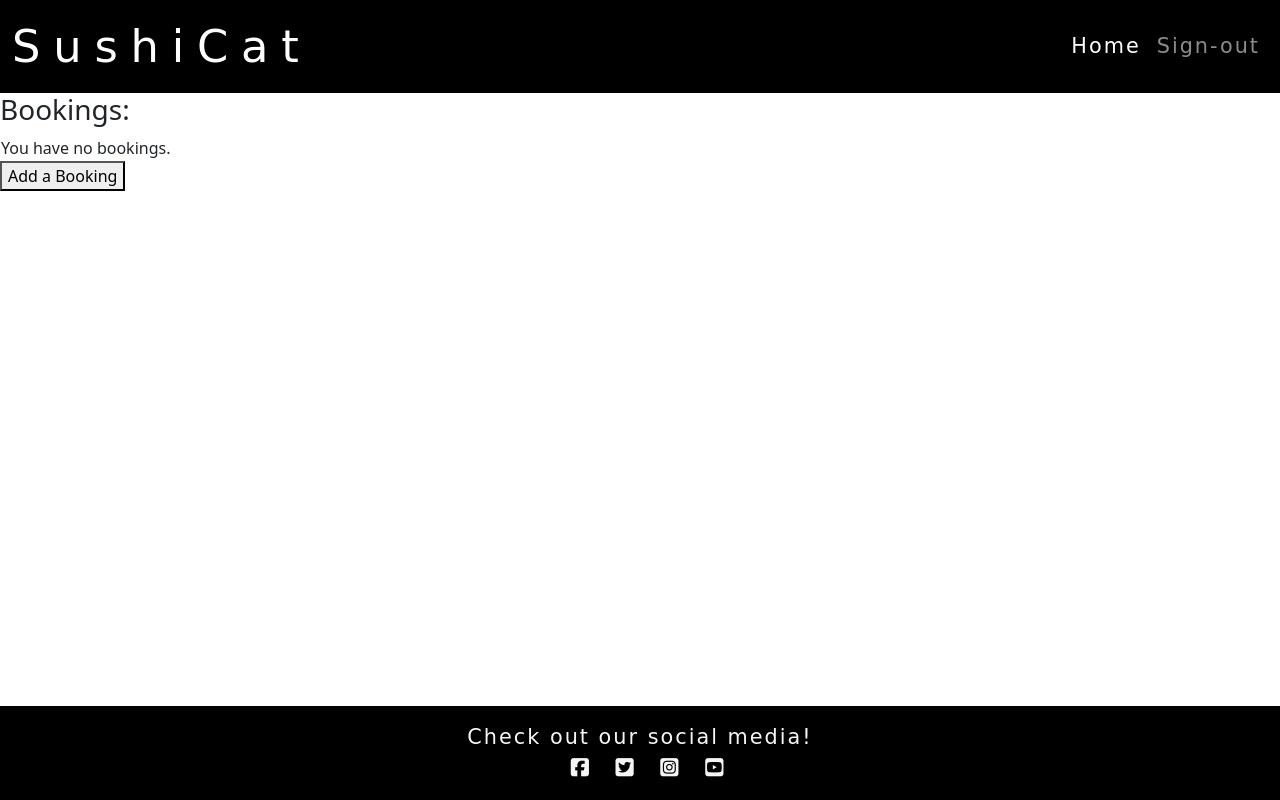
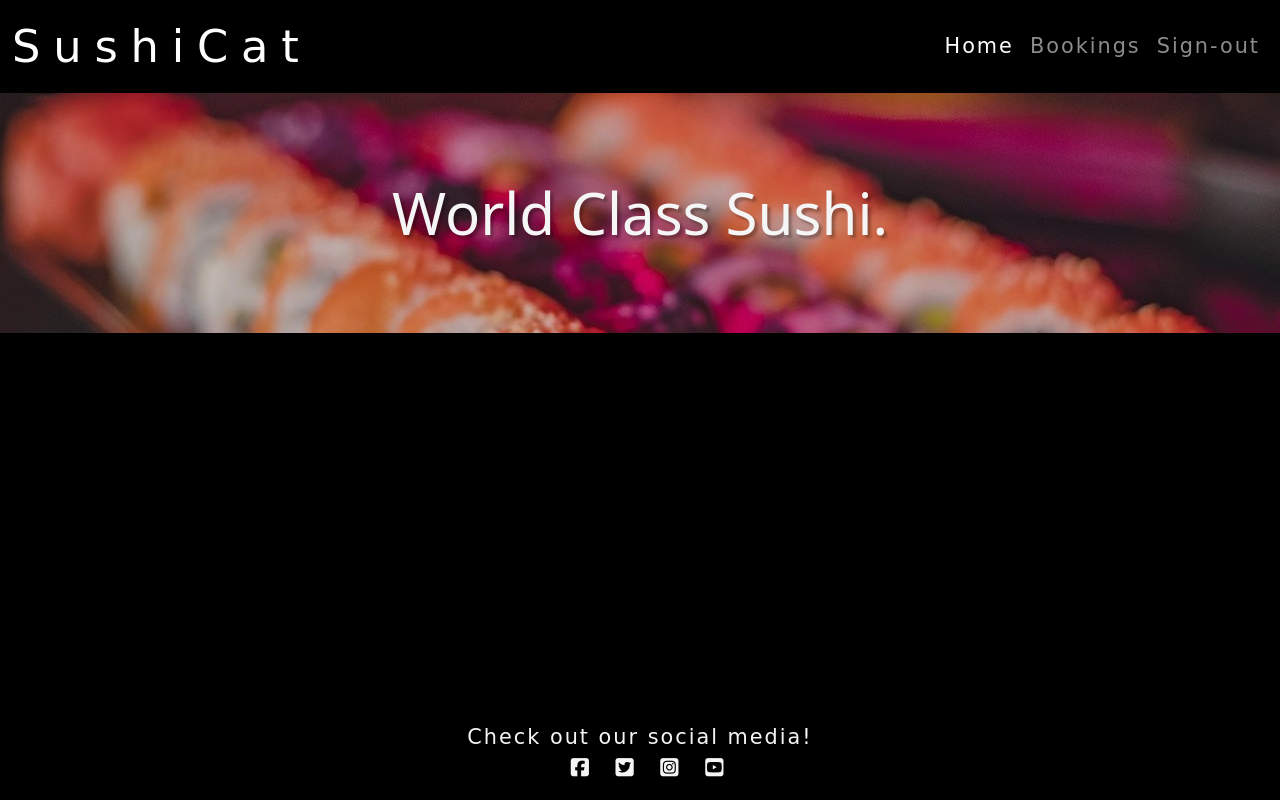
Before and after one commit to MadeleineWalder/SushiCat, a Django app: page / in a window 1280 px wide. Run offline with Django 3.2, Linux system fonts and the light colour scheme; the visitor is signed in with stand-in values (Sample User, id 1); data that the repository does not hold is empty; some libraries are stand-ins or nearby versions; some web fonts are replaced.

Commit message:
Add hero image and caption with styling. Begin styling body and forms for all pages.

```diff
--- a/restaurant/templates/restaurant/restaurant_bookings.html
+++ b/restaurant/templates/restaurant/restaurant_bookings.html
@@ -2,83 +2,11 @@
 {% block homepageactive %} active {% endblock %}
 {% block content %}
 
-<div>
-    {% if user.is_authenticated %}
+<div class="masthead">
+    <div class="color-overlay d-flex justify-content-center align-items-center">
+        <h1>World Class Sushi.</h1>
 
-    <h3>Bookings:</h3>
-    <table>
-        {% for booking in bookings %}
-        {% if booking.customer == user %}
-        <tr>
-            <td>Name:</td>
-            <td> {{ booking.booking_name }} </td>
-        </tr>
-        <tr>
-            <td>Date:</td>
-            <td> {{ booking.date }} </td>
-        </tr>
-        <tr>
-            <td>Time:</td>
-            <td> {{ booking.time }} </td>
-        </tr>
-        <tr>
-            <td>People:</td>
-            <td>{{ booking.number_of_people }}</td>
-        </tr>
-        <tr>
-            <td>
-                <a href="/edit/{{ booking.id }}">
-                    <button>Edit</button>
-                </a>
-            </td>
-            <td>
-                <!-- Button trigger modal -->
-                <button type="button" class="btn btn-primary" data-bs-toggle="modal" data-bs-target="#modal-{{booking.id}}">
-                    Delete
-                </button>
-
-                <!-- Modal -->
-                <div class="modal fade" id="modal-{{booking.id}}" tabindex="-1" aria-labelledby="deleteModalLabel"
-                    aria-hidden="true">
-                    <div class="modal-dialog">
-                        <div class="modal-content">
-                            <div class="modal-header">
-                                <h5 class="modal-title" id="deleteModalLabel">Delete</h5>
-                                <button type="button" class="btn-close" data-bs-dismiss="modal"
-                                    aria-label="Close"></button>
-                            </div>
-                            <div class="modal-body">
-                                Are you sure you want to delete this booking?
-                            </div>
-                            <div class="modal-footer">
-                                <button type="button" class="btn btn-secondary" data-bs-dismiss="modal">Cancel</button>
-                                <a href="{% url 'delete_booking' booking.id %}">
-                                    <button type="button" class="btn btn-primary">Delete</button>
-                                </a>
-                            </div>
-                        </div>
-                    </div>
-                </div>
-            </td>
-        </tr>
-        {% endif %}
-        {% empty %}
-        <tr>
-            <td>You have no bookings.</td>
-        </tr>
-        {% endfor %}
-    </table>
-    <a href="/add">
-        <button>Add a Booking</button>
-    </a>
-
-    {% else %}
-
-    <a href="{% url 'account_login' %}">
-        <button>Login to book.</button>
-    </a>
-
-    {% endif %}
+    </div>
 </div>
 
 {%endblock%}
--- a/restaurant/views.py
+++ b/restaurant/views.py
@@ -47,3 +47,11 @@ def delete_booking(request, booking_id):
     booking = get_object_or_404(Booking, id=booking_id)
     booking.delete()
     return redirect('get_bookings_list')
+
+
+def view_booking(request):
+    bookings = Booking.objects.all()
+    context = {
+        'bookings': bookings
+    }
+    return render(request, 'restaurant/view_booking.html', context)
--- a/static/css/style.css
+++ b/static/css/style.css
@@ -20,6 +20,60 @@
     letter-spacing: 2px;
 }
 
+body {
+    background-color: black !important;
+}
+
+/* Hero Image */
+
+.masthead {
+    background-image: url(/static/images/sushi1medium2.jpg);
+    background-size: cover;
+    min-height: 80vh;
+    position: relative;
+    color: whitesmoke;
+    text-shadow: 3px 3px 3px rgba(0, 0, 0, .3);
+}
+
+h1 {
+    font-size: 4rem !important;
+    margin-bottom: 0 !important;
+}
+
+.color-overlay {
+    position: absolute;
+    width: 100%;
+    height: 100%;
+    background-color: rgba(0, 0, 0, .2);
+}
+
+/* Sign Up Page */
+
+.sign-up-form {
+    color: whitesmoke;
+    text-align: center;
+}
+
+/* Sign In Page */
+
+.sign-in-form {
+    color: whitesmoke;
+    text-align: center;
+}
+
+/* Sign Out Page */
+
+.sign-out-form {
+    color: whitesmoke;
+    text-align: center;
+}
+
+/* Booking Page */
+
+.booking-form {
+    color: whitesmoke;
+}
+
 /* Footer */
 
 footer {
@@ -38,3 +92,15 @@ footer {
 .icons i:hover {
     color: yellow;
 }
+
+/* Media Queries */
+
+/* Masthead */
+@media (max-width: 1685px) {
+    .masthead {
+        min-height: 30vh;
+    }
+    h1 {
+        font-size: calc(1rem + 3.3vw) !important;
+    }
+}
--- a/sushi_cat/urls.py
+++ b/sushi_cat/urls.py
@@ -26,4 +26,5 @@ urlpatterns = [
     path('edit/<booking_id>', views.edit_booking, name='edit'),
     path('delete/<booking_id>', views.delete_booking, name='delete'),
     path('delete_booking/<int:booking_id>', views.delete_booking, name='delete_booking'),
+    path('view_booking', views.view_booking, name='view_booking'),
 ]
--- a/templates/account/login.html
+++ b/templates/account/login.html
@@ -7,7 +7,8 @@
 
 {% block content %}
 
-<h1>{% trans "Sign In" %}</h1>
+<div class="sign-in-form">
+  <h2>{% trans "Sign In" %}</h2>
 
   <!--{% get_providers as socialaccount_providers %}-->
 
@@ -42,5 +43,6 @@ for a {{ site_name }} account and sign in below:{% endblocktrans %}</p>
     <!--<a class="button secondaryAction" href="{% url 'account_reset_password' %}">{% trans "Forgot Password?" %}</a>-->
     <button class="primaryAction" type="submit">{% trans "Sign In" %}</button>
   </form>
+</div>
 
 {% endblock %}
--- a/templates/account/logout.html
+++ b/templates/account/logout.html
@@ -5,7 +5,9 @@
 {% block head_title %}{% trans "Sign Out" %}{% endblock %}
 
 {% block content %}
-<h1>{% trans "Sign Out" %}</h1>
+
+<div class="sign-out-form">
+  <h2>{% trans "Sign Out" %}</h2>
 
   <p>{% trans 'Are you sure you want to sign out?' %}</p>
 
@@ -16,6 +18,6 @@
     {% endif %}
     <button type="submit">{% trans 'Sign Out' %}</button>
   </form>
-
+</div>
 
 {% endblock %}
--- a/templates/account/signup.html
+++ b/templates/account/signup.html
@@ -5,7 +5,9 @@
 {% block head_title %}{% trans "Signup" %}{% endblock %}
 
 {% block content %}
-<h1>{% trans "Sign Up" %}</h1>
+
+<div class="sign-up-form">
+  <h2>{% trans "Sign Up" %}</h2>
 
   <p>{% blocktrans %}Already have an account? Then please <a href="{{ login_url }}">sign in</a>.{% endblocktrans %}</p>
 
@@ -17,5 +19,6 @@
     {% endif %}
     <button type="submit">{% trans "Sign Up" %} &raquo;</button>
   </form>
+</div>
 
 {% endblock %}
--- a/templates/base.html
+++ b/templates/base.html
@@ -31,6 +31,9 @@
                 <ul class="navbar-nav me-auto mb-2 mb-lg-0">
                     <li class="nav-item">
                         <a class="nav-link {% block homepageactive %} {% endblock %}" aria-current="page" href="{% url 'get_bookings_list' %}">Home</a>
+                    </li>
+                    <li class="nav-item">
+                        <a class="nav-link {% block bookingpageactive %} {% endblock %}" aria-current="page" href="{% url 'view_booking' %}">Bookings</a>
                     </li>
                     {% if user.is_authenticated %}
                     <li class="nav-item">
```
Also changed, not shown: restaurant/templates/restaurant/view_booking.html (added, +84 -0 lines), static/images/sushi1medium.jpg (added), static/images/sushi1medium2.jpg (added). Lines whose indentation alone changed are shown as unchanged.
